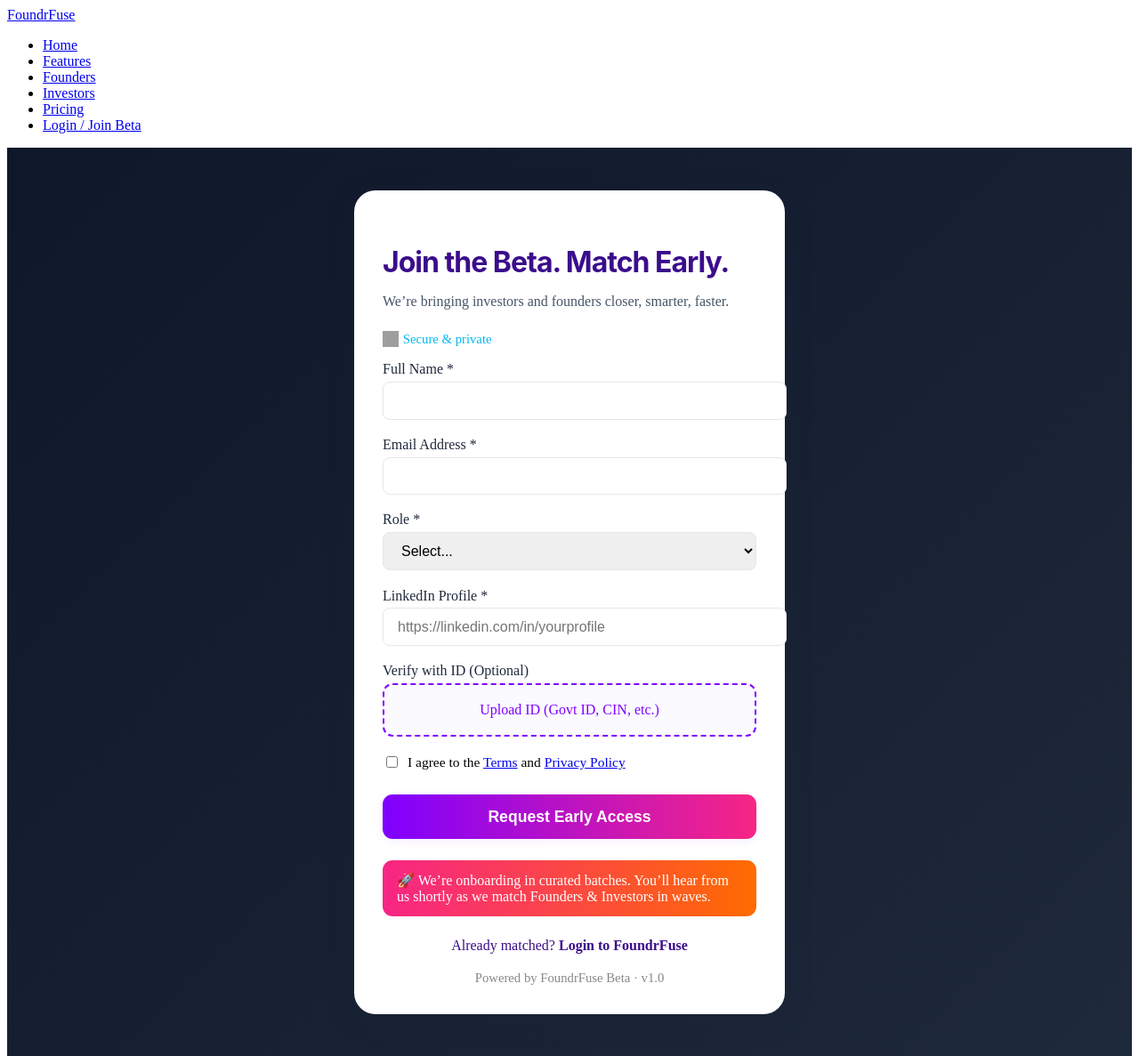
After one commit to Vedmata-Team/FoundrFuse, a Django app: page /accounts/join-beta/ in a window 1280 px wide. The commit adds this page. Shown: the top 1187 px of the page at 89% size. Run offline with Django 5.2, Linux system fonts and the light colour scheme; grey boxes are pictures that could not be loaded.

Commit message:
माडफाइड अककौनट्स एप

```diff
--- a/FoundrFuse/urls.py
+++ b/FoundrFuse/urls.py
@@ -15,8 +15,9 @@ Including another URLconf
     2. Add a URL to urlpatterns:  path('blog/', include('blog.urls'))
 """
 from django.contrib import admin
-from django.urls import path
+from django.urls import include, path
 
 urlpatterns = [
     path('admin/', admin.site.urls),
+    path('accounts/', include('accounts.urls')),
 ]
--- /dev/null
+++ b/accounts/urls.py
@@ -0,0 +1,7 @@
+from django.urls import path
+from . import views
+
+urlpatterns = [
+    path('join-beta/', views.join_beta, name='join_beta'),
+    path('login/', views.login_view, name='login'),
+]
--- a/accounts/views.py
+++ b/accounts/views.py
@@ -1,3 +1,12 @@
-from django.shortcuts import render
+from django.shortcuts import render, redirect
 
-# Create your views here.
+def join_beta(request):
+    if request.method == 'POST':
+        # Handle form submission here (save data, send email, etc.)
+        # For now, just redirect to a thank you page or show a success message
+        return render(request, 'accounts/join_beta.html', {'success': True})
+    return render(request, 'accounts/join_beta.html')
+
+def login_view(request):
+    # You can implement your login logic here or use Django's built-in auth views
+    return render(request, 'accounts/login.html')
--- /dev/null
+++ b/static/css/join_beta.css
@@ -0,0 +1,137 @@
+/* Gradient background */
+.accounts-bg {
+  min-height: 100vh;
+  background: linear-gradient(135deg, #0F172A 0%, #1E293B 100%);
+  display: flex;
+  align-items: center;
+  justify-content: center;
+  padding: 2rem 0;
+}
+.accounts-card {
+  background: #fff;
+  border-radius: 1.5rem;
+  box-shadow: 0 8px 32px rgba(31,41,55,0.18);
+  max-width: 420px;
+  width: 100%;
+  padding: 2.5rem 2rem 2rem 2rem;
+  margin: 1rem;
+  animation: fadeInUp 1s;
+}
+@keyframes fadeInUp {
+  from { opacity: 0; transform: translateY(40px);}
+  to { opacity: 1; transform: translateY(0);}
+}
+.accounts-card h1 {
+  font-family: 'Inter', sans-serif;
+  font-size: 2rem;
+  color: #3B0D8B;
+  margin-bottom: 0.5rem;
+  letter-spacing: -1px;
+}
+.accounts-card p {
+  color: #475569;
+  margin-bottom: 1.5rem;
+}
+.form-group {
+  margin-bottom: 1.2rem;
+}
+.form-label {
+  font-weight: 500;
+  color: #1E293B;
+  margin-bottom: 0.3rem;
+  display: block;
+}
+.form-control, .form-select {
+  width: 100%;
+  padding: 0.7rem 1rem;
+  border: 1px solid #E5E7EB;
+  border-radius: 0.5rem;
+  font-size: 1rem;
+  transition: border 0.2s;
+}
+.form-control:focus, .form-select:focus {
+  border-color: #3B0D8B;
+  outline: none;
+}
+.upload-box {
+  border: 2px dashed #7F00FF;
+  border-radius: 0.7rem;
+  padding: 1.2rem;
+  text-align: center;
+  color: #7F00FF;
+  background: #fafaff;
+  cursor: pointer;
+  transition: border-color 0.3s;
+  margin-bottom: 0.5rem;
+}
+.upload-box:hover {
+  border-color: #F72585;
+  background: #f5f0fa;
+}
+.checkbox-group {
+  display: flex;
+  align-items: center;
+  gap: 0.5rem;
+  margin-bottom: 1.2rem;
+}
+.cta-btn {
+  width: 100%;
+  background: linear-gradient(90deg, #7F00FF 0%, #F72585 100%);
+  color: #fff;
+  font-weight: 600;
+  border: none;
+  border-radius: 0.7rem;
+  padding: 0.9rem 0;
+  font-size: 1.1rem;
+  box-shadow: 0 2px 12px rgba(127,0,255,0.08);
+  transition: transform 0.15s, box-shadow 0.15s;
+  margin-top: 0.5rem;
+}
+.cta-btn:hover, .cta-btn:focus {
+  transform: translateY(-2px) scale(1.03);
+  box-shadow: 0 4px 24px rgba(247,37,133,0.15);
+  background: linear-gradient(90deg, #F72585 0%, #7F00FF 100%);
+}
+.secure-badge {
+  display: inline-flex;
+  align-items: center;
+  font-size: 0.92rem;
+  color: #00B8F4;
+  margin-bottom: 1rem;
+  gap: 0.3rem;
+}
+.waitlist-banner {
+  background: linear-gradient(90deg, #F72585 0%, #FF6B00 100%);
+  color: #fff;
+  border-radius: 0.7rem;
+  padding: 0.8rem 1rem;
+  margin: 1.5rem 0 0.5rem 0;
+  font-size: 1rem;
+  display: flex;
+  align-items: center;
+  gap: 0.7rem;
+  animation: fadeIn 1.2s;
+}
+@keyframes fadeIn {
+  from { opacity: 0;}
+  to { opacity: 1;}
+}
+.login-link {
+  display: block;
+  text-align: center;
+  margin-top: 1.5rem;
+  color: #3B0D8B;
+  font-weight: 500;
+  text-decoration: none;
+  transition: color 0.2s;
+}
+.login-link:hover {
+  color: #F72585;
+  text-decoration: underline;
+}
+@media (max-width: 600px) {
+  .accounts-card {
+    padding: 1.5rem 0.7rem;
+    max-width: 98vw;
+  }
+}
--- /dev/null
+++ b/templates/accounts/join_beta.html
@@ -0,0 +1,103 @@
+{% extends "base.html" %}
+{% load static %}
+
+{% block title %}Join Beta – FoundrFuse{% endblock %}
+{% block extra_css %}
+<link rel="stylesheet" href="{% static 'css/accounts.css' %}">
+<link rel="stylesheet" href="{% static 'css/join_beta.css' %}">
+{% endblock %}
+
+{% block content %}
+<div class="accounts-bg">
+  <form class="accounts-card fade-in" method="post" enctype="multipart/form-data" autocomplete="off">
+    {% csrf_token %}
+    <h1>Join the Beta. Match Early.</h1>
+    <p>We’re bringing investors and founders closer, smarter, faster.</p>
+    <div class="secure-badge">
+      <img src="{% static 'icons/lock.svg' %}" alt="Secure" width="18" height="18">
+      Secure &amp; private
+    </div>
+    <div class="form-group">
+      <label class="form-label" for="full_name">Full Name *</label>
+      <input class="form-control" type="text" id="full_name" name="full_name" required>
+    </div>
+    <div class="form-group">
+      <label class="form-label" for="email">Email Address *</label>
+      <input class="form-control" type="email" id="email" name="email" required>
+    </div>
+    <div class="form-group">
+      <label class="form-label" for="role">Role *</label>
+      <select class="form-select" id="role" name="role" required>
+        <option value="">Select...</option>
+        <option value="founder">Founder</option>
+        <option value="investor">Investor</option>
+      </select>
+    </div>
+    <div class="form-group">
+      <label class="form-label" for="linkedin">LinkedIn Profile *</label>
+      <input class="form-control" type="url" id="linkedin" name="linkedin" placeholder="https://linkedin.com/in/yourprofile" required>
+    </div>
+    <div class="form-group" id="pitch-deck-group" style="display:none;">
+      <label class="form-label" for="pitch_deck">Upload Pitch Deck (PDF)</label>
+      <div class="upload-box" id="upload-box">
+        <span id="upload-text">Drag &amp; drop or click to upload</span>
+        <input type="file" id="pitch_deck" name="pitch_deck" accept="application/pdf" style="display:none;">
+      </div>
+    </div>
+    <div class="form-group">
+      <label class="form-label" for="id_doc">Verify with ID (Optional)</label>
+      <div class="upload-box" id="id-upload-box">
+        <span id="id-upload-text">Upload ID (Govt ID, CIN, etc.)</span>
+        <input type="file" id="id_doc" name="id_doc" accept="application/pdf,image/*" style="display:none;">
+      </div>
+    </div>
+    <div class="checkbox-group">
+      <input type="checkbox" id="agree" name="agree" required>
+      <label for="agree" style="font-size:0.97rem;">I agree to the <a href="{% url '#' %}" target="_blank">Terms</a> and <a href="{% url 'privacy' %}" target="_blank">Privacy Policy</a></label>
+    </div>
+    <button type="submit" class="cta-btn">Request Early Access</button>
+    <div class="waitlist-banner">
+      🚀 We’re onboarding in curated batches. You’ll hear from us shortly as we match Founders &amp; Investors in waves.
+    </div>
+    <a href="{% url 'login' %}" class="login-link">Already matched? <b>Login to FoundrFuse</b></a>
+    <div style="text-align:center; margin-top:1.2rem; font-size:0.92rem; color:#888;">
+      <span>Powered by FoundrFuse Beta · v1.0</span>
+    </div>
+  </form>
+</div>
+{% endblock %}
+
+{% block extra_js %}
+<script>
+  // Show pitch deck upload only for founders
+  document.getElementById('role').addEventListener('change', function() {
+    document.getElementById('pitch-deck-group').style.display = this.value === 'founder' ? 'block' : 'none';
+  });
+
+  // Drag & drop for pitch deck
+  const uploadBox = document.getElementById('upload-box');
+  const pitchInput = document.getElementById('pitch_deck');
+  uploadBox.addEventListener('click', () => pitchInput.click());
+  pitchInput.addEventListener('change', () => {
+    document.getElementById('upload-text').textContent = pitchInput.files.length ? pitchInput.files[0].name : 'Drag & drop or click to upload';
+    uploadBox.style.borderColor = '#00B8F4';
+  });
+
+  // Drag & drop for ID doc
+  const idUploadBox = document.getElementById('id-upload-box');
+  const idInput = document.getElementById('id_doc');
+  idUploadBox.addEventListener('click', () => idInput.click());
+  idInput.addEventListener('change', () => {
+    document.getElementById('id-upload-text').textContent = idInput.files.length ? idInput.files[0].name : 'Upload ID (Govt ID, CIN, etc.)';
+    idUploadBox.style.borderColor = '#00B8F4';
+  });
+
+  // Soft confetti on submit (demo only)
+  document.querySelector('.accounts-card form')?.addEventListener('submit', function(e) {
+    setTimeout(() => {
+      // Add your confetti animation here or use a library like Canvas Confetti
+      alert('Thank you! We’re reviewing your profile. Check your inbox soon.');
+    }, 300);
+  });
+</script>
+{% endblock %}
--- a/templates/base.html
+++ b/templates/base.html
@@ -62,14 +62,14 @@
   <!-- Navbar -->
   <nav class="navbar">
   <div class="container">
-      <a href="{% url 'home' %}" class="logo">FoundrFuse</a>
+    <a href="javascript:void(0)" class="logo">FoundrFuse</a>
     <ul class="nav-links">
-        <li><a href="{% url 'home' %}">Home</a></li>
-        <li><a href="{% url 'features' %}">Features</a></li>
-        <li><a href="{% url 'founders' %}">Founders</a></li>
-        <li><a href="{% url 'investors' %}">Investors</a></li>
-        <li><a href="{% url 'pricing' %}">Pricing</a></li>
-        <li><a href="{% url 'login' %}" class="btn btn-primary">Login / Join Beta</a></li>
+      <li><a href="javascript:void(0)">Home</a></li>
+      <li><a href="javascript:void(0)">Features</a></li>
+      <li><a href="javascript:void(0)">Founders</a></li>
+      <li><a href="javascript:void(0)">Investors</a></li>
+      <li><a href="javascript:void(0)">Pricing</a></li>
+      <li><a href="javascript:void(0)" class="btn btn-primary">Login / Join Beta</a></li>
     </ul>
   </div>
 </nav>
@@ -85,15 +85,15 @@
   <footer class="footer">
   <div class="container footer-content">
     <ul class="footer-links">
-        <li><a href="{% url 'about' %}">About</a></li>
-        <li><a href="{% url 'blog' %}">Blog</a></li>
-        <li><a href="{% url 'terms' %}">Terms</a></li>
-        <li><a href="{% url 'privacy' %}">Privacy</a></li>
+      <li><a href="javascript:void(0)">About</a></li>
+      <li><a href="javascript:void(0)">Blog</a></li>
+      <li><a href="javascript:void(0)">Terms</a></li>
+      <li><a href="javascript:void(0)">Privacy</a></li>
     </ul>
     <div class="social-icons">
-        <a href="#" aria-label="Twitter"><img src="{% static 'icons/twitter.svg' %}" alt="Twitter" /></a>
-        <a href="#" aria-label="LinkedIn"><img src="{% static 'icons/linkedin.svg' %}" alt="LinkedIn" /></a>
-        <a href="#" aria-label="Facebook"><img src="{% static 'icons/facebook.svg' %}" alt="Facebook" /></a>
+      <a href="javascript:void(0)" aria-label="Twitter"><img src="{% static 'icons/twitter.svg' %}" alt="Twitter" /></a>
+      <a href="javascript:void(0)" aria-label="LinkedIn"><img src="{% static 'icons/linkedin.svg' %}" alt="LinkedIn" /></a>
+      <a href="javascript:void(0)" aria-label="Facebook"><img src="{% static 'icons/facebook.svg' %}" alt="Facebook" /></a>
     </div>
     <div class="contact-email">contact@foundrfuse.com</div>
     <div class="credits">© 2025 P by Parth Pangtey</div>
```
Also changed, not shown: FoundrFuse/settings.py (+11 -0 lines). Lines whose indentation alone changed are shown as unchanged.
